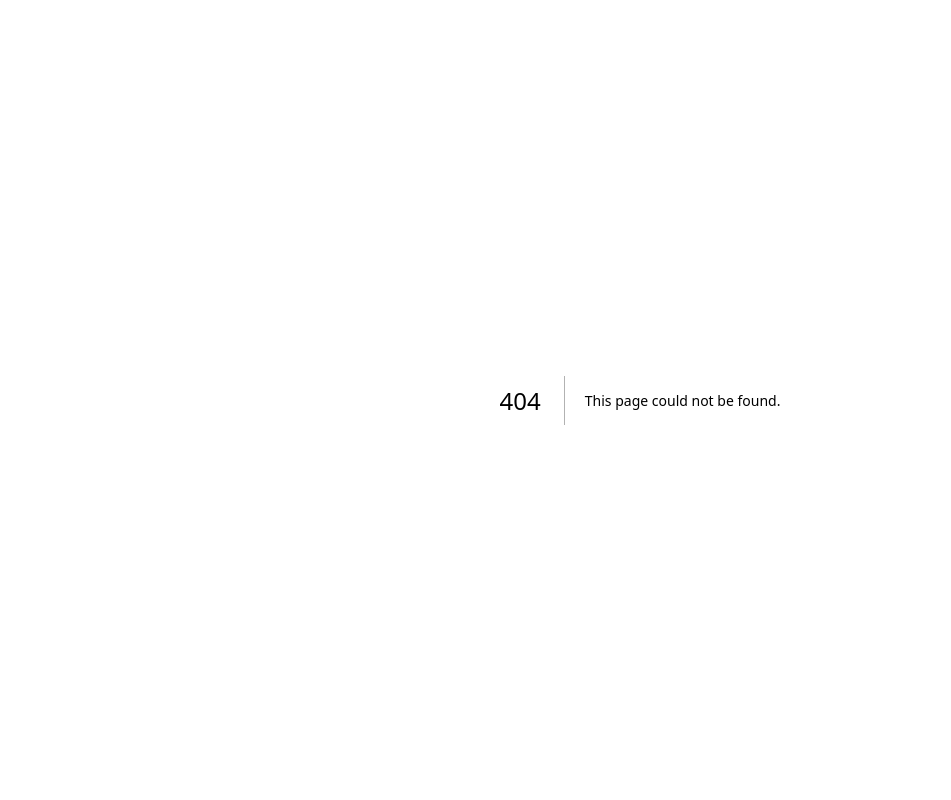
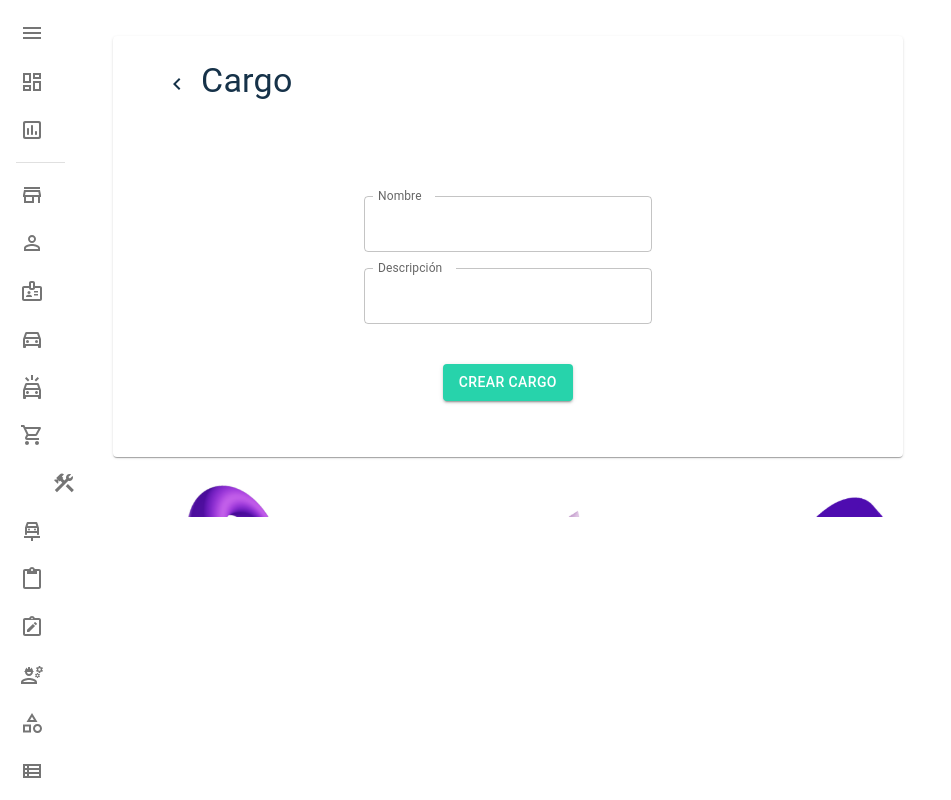
Before and after one commit to Paulaforero/ty-frontend-admin, a Next.js app: page /roles/create in a window 1280 px wide. Before the commit this address had no page. Shown: the whole page, without its empty margins (0-951 px from the left). Built offline with nearby package versions, Linux system fonts and the light colour scheme.

Commit message:
feature: added create page

```diff
--- /dev/null
+++ b/app/(private)/roles/create/page.jsx
@@ -0,0 +1,20 @@
+'use client'
+
+import CreationPageView from '@/components/creation-page-view'
+import useRoleCreationPage from '@/components/roles/use-role-creation-page'
+
+export default function CreatePage() {
+  const { inputs, formValues, handleChange, handleSubmit } =
+  useRoleCreationPage()
+
+  return (
+    <CreationPageView
+      title="Cargo"
+      submitLabel="Crear cargo"
+      inputs={inputs}
+      values={formValues}
+      handleChange={handleChange}
+      handleSubmit={handleSubmit}
+    />
+  )
+}
```
